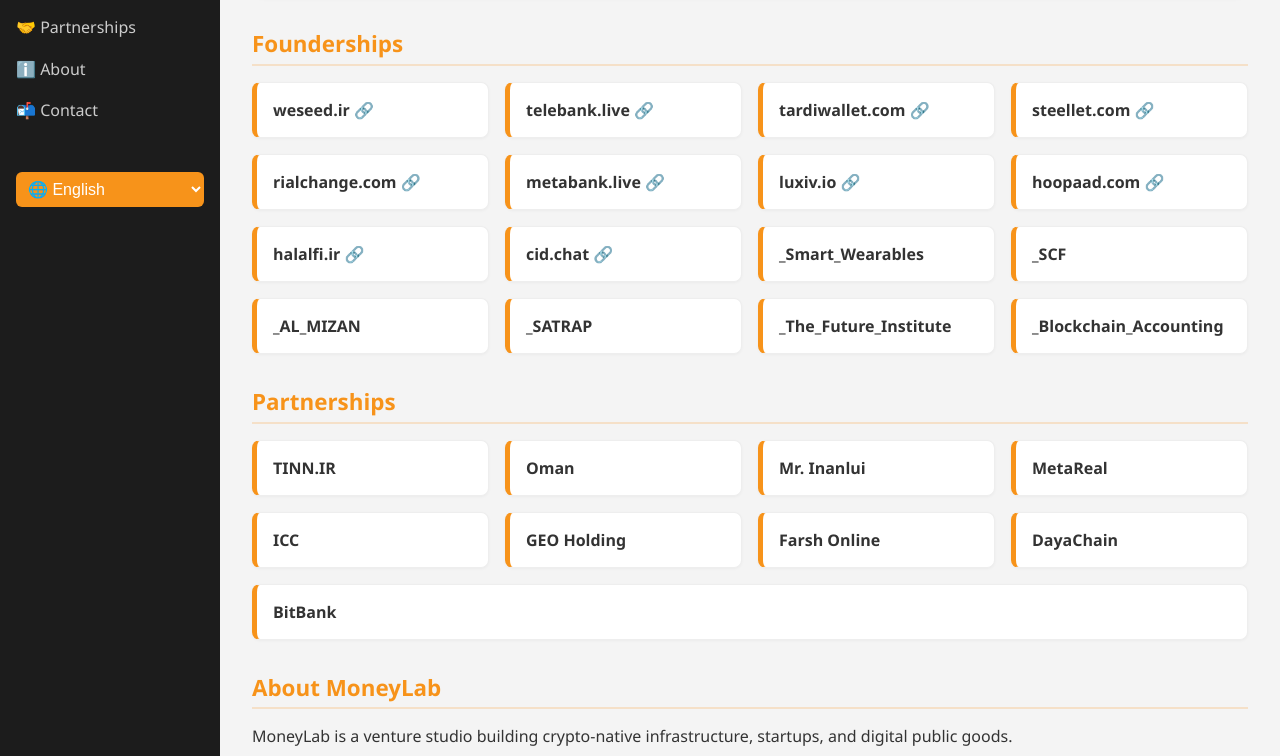
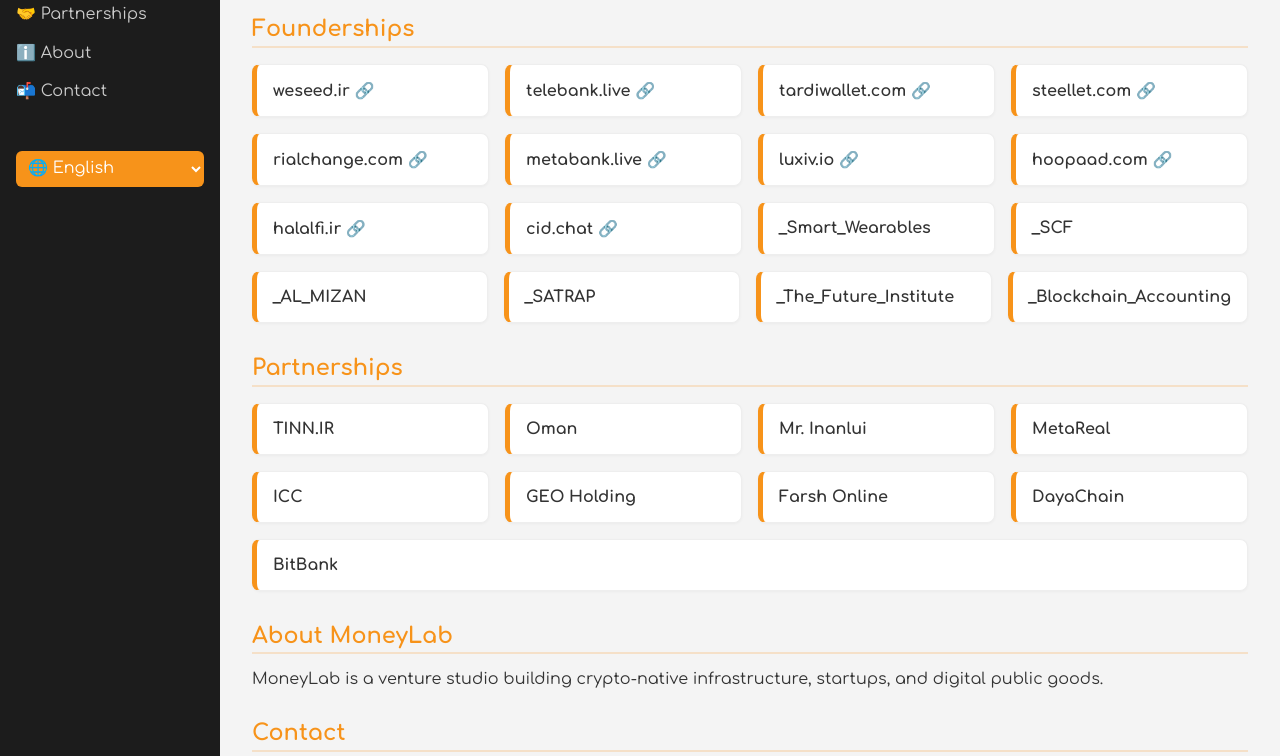
Before and after one commit to moneylab-dev/moneylab.finance, a plain HTML site: page index.html in a window 1280 px wide. Shown: the part 157-913 px from the top of the page. Drawn offline with Linux system fonts and the light colour scheme.

Commit message:
Update index.html

```diff
--- a/index.html
+++ b/index.html
@@ -4,11 +4,16 @@
   <meta charset="UTF-8" />
   <title>MoneyLab.Finance – Web3 Business Studio</title>
   <meta name="viewport" content="width=device-width, initial-scale=1.0" />
+  <link href="https://fonts.googleapis.com/css2?family=Comfortaa:wght@300;400;700&display=swap" rel="stylesheet">
   <style>
-    * { margin: 0; padding: 0; box-sizing: border-box; }
+    * {
+      margin: 0;
+      padding: 0;
+      box-sizing: border-box;
+      font-family: 'Comfortaa', sans-serif;
+    }
 
     body {
-      font-family: 'Segoe UI', sans-serif;
       display: flex;
       min-height: 100vh;
       background: #f4f4f4;
```
